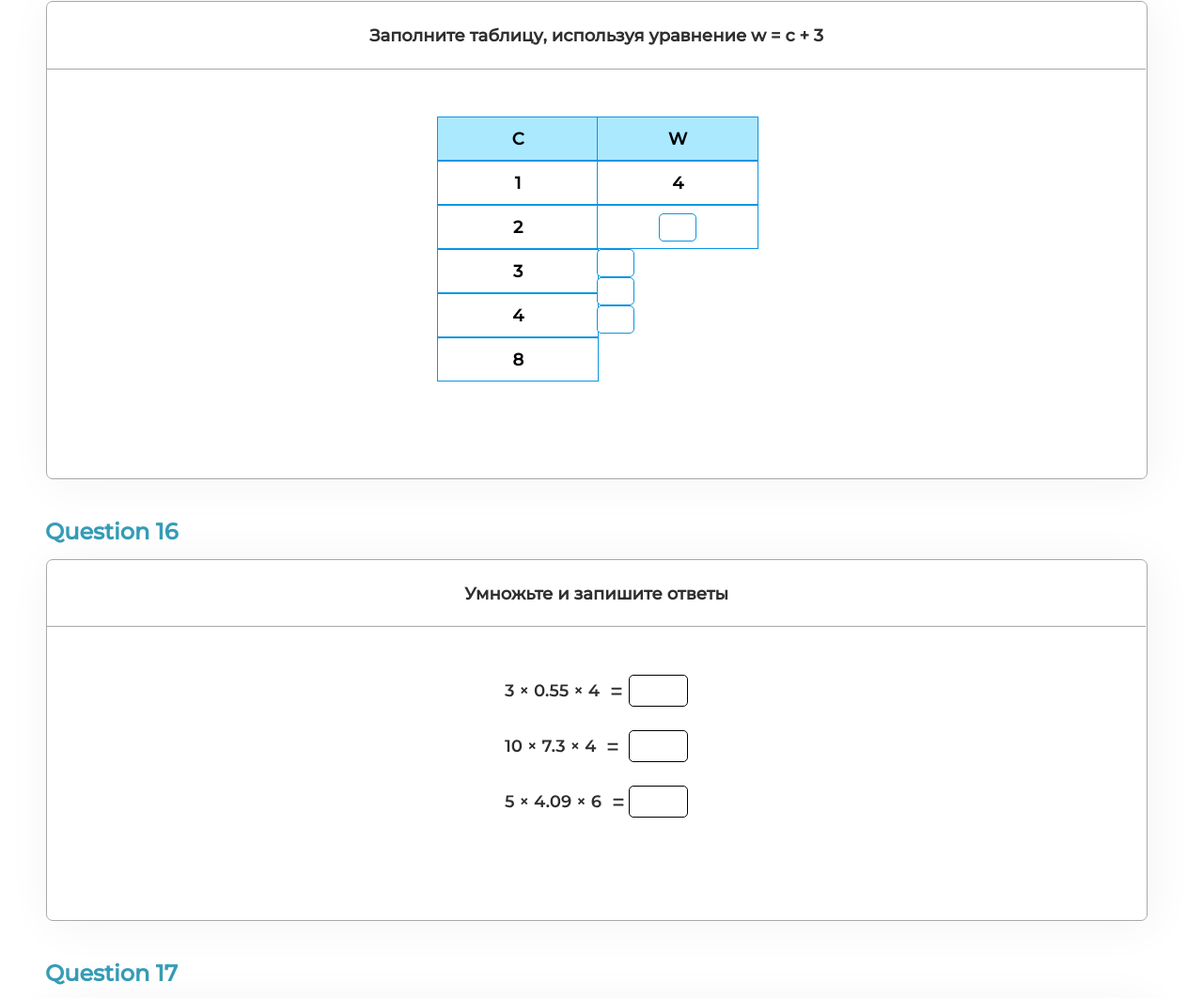
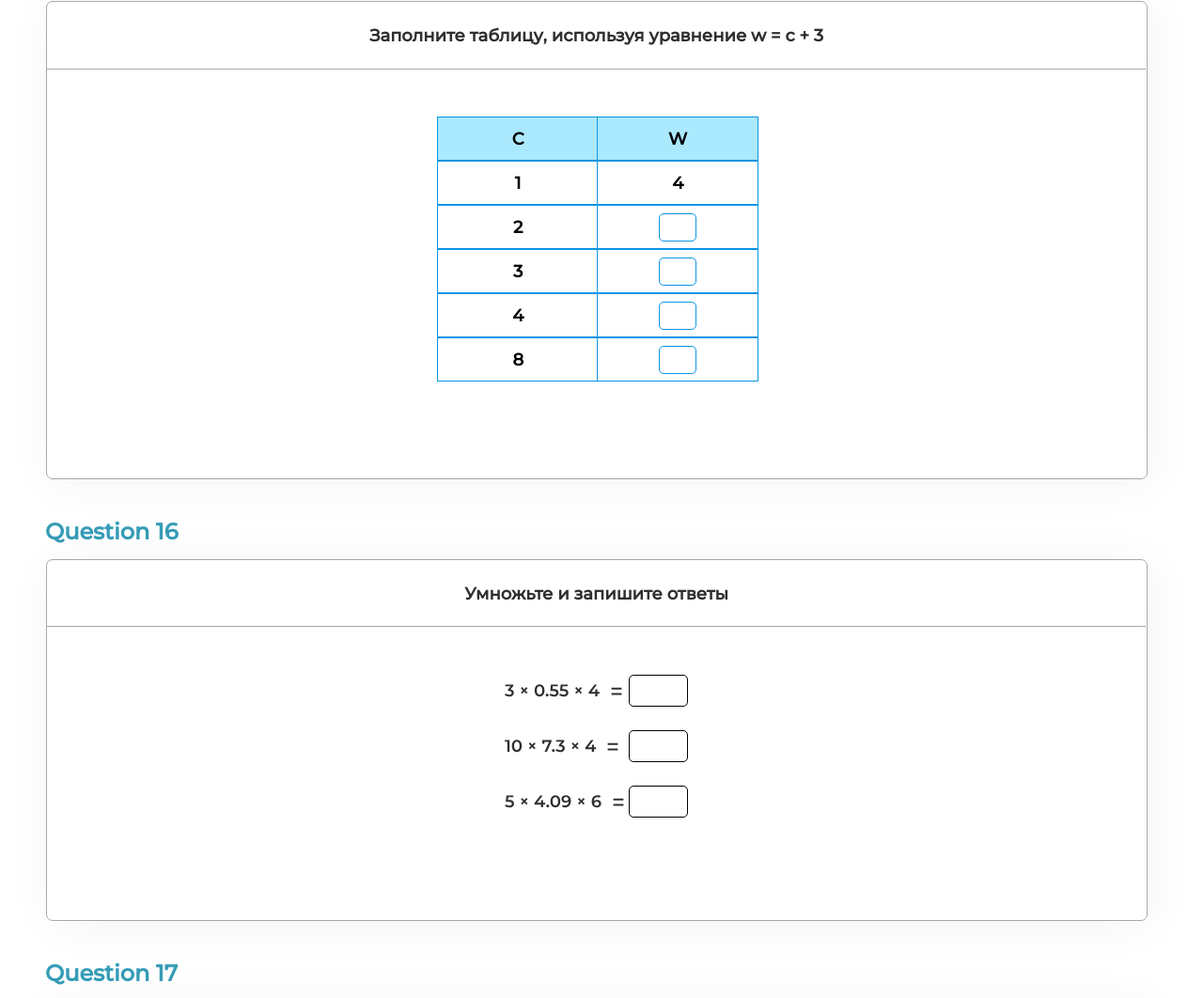
Before and after one commit to BossNumber1/5gradePractithink, a plain HTML site: page RESULT/index.html in a window 1280 px wide. Shown: the part 8074-9136 px from the top of the page at 94% size. Drawn offline with nearby package versions, Linux system fonts and the light colour scheme; a script that the page names is missing.

Commit message:
fixed to 15 question

```diff
--- a/RESULT/index.html
+++ b/RESULT/index.html
@@ -613,13 +613,13 @@
                             <div class="third2row15">
                                 <input type="text" id="firstNumber15" />
                             </div>
-                            <div class="fourth2row4">
+                            <div class="fourth2row15">
                                 <input type="text" id="secondNumber15" />
                             </div>
-                            <div class="fifth2row4">
+                            <div class="fifth2row15">
                                 <input type="text" id="thirdNumber15" />
                             </div>
-                            <div class="sixth2row4">
+                            <div class="sixth2row15">
                                 <input type="text" id="fourthNumber15" />
                             </div>
                         </div>
--- a/RESULT/styles/question15.css
+++ b/RESULT/styles/question15.css
@@ -39,7 +39,6 @@
     left: calc(50% - 339px / 2);
     width: 339px;
     height: 265px;
-    /* border: 1px solid; */
     display: flex;
     align-items: center;
     justify-content: space-between;
```
